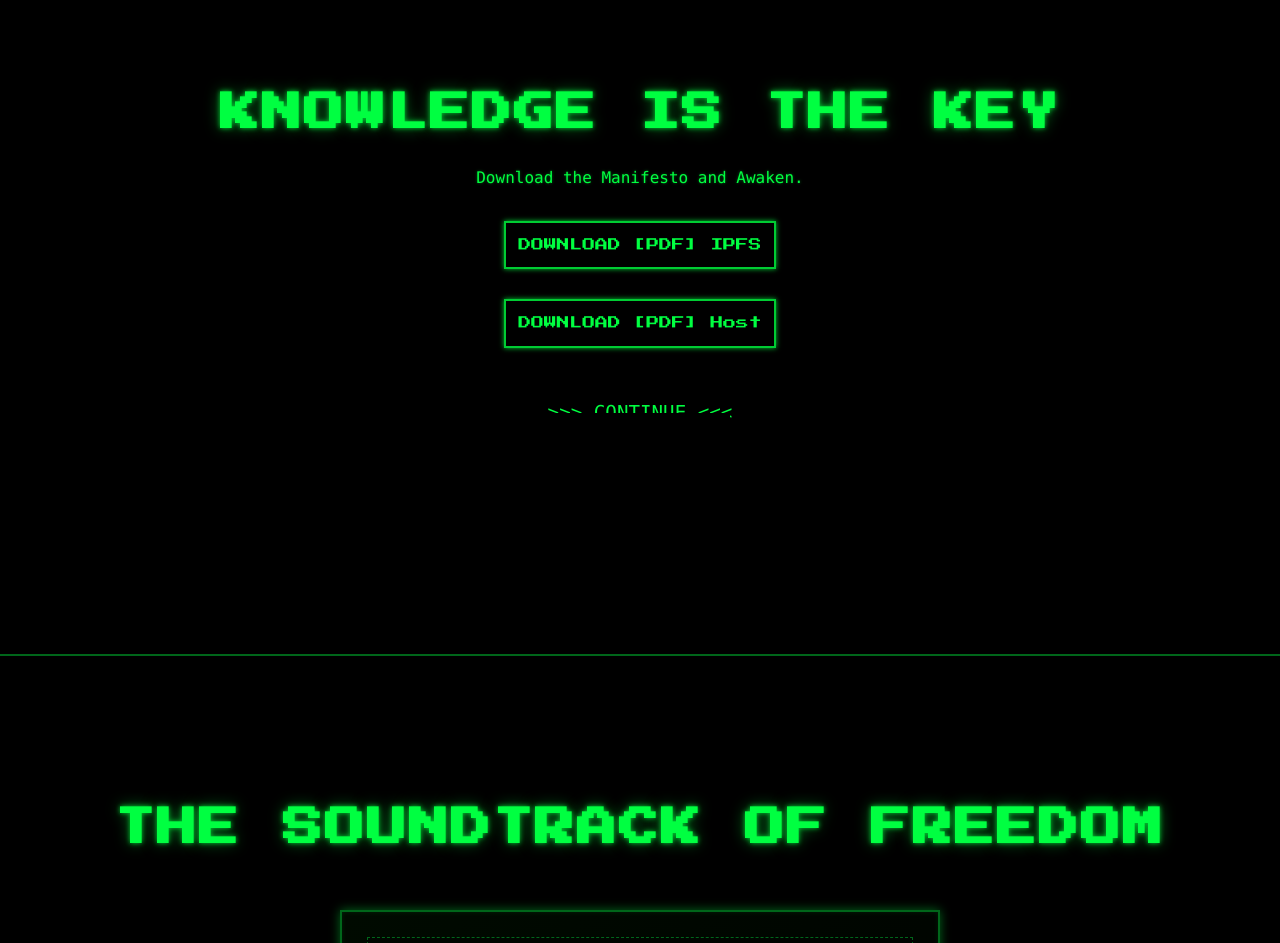
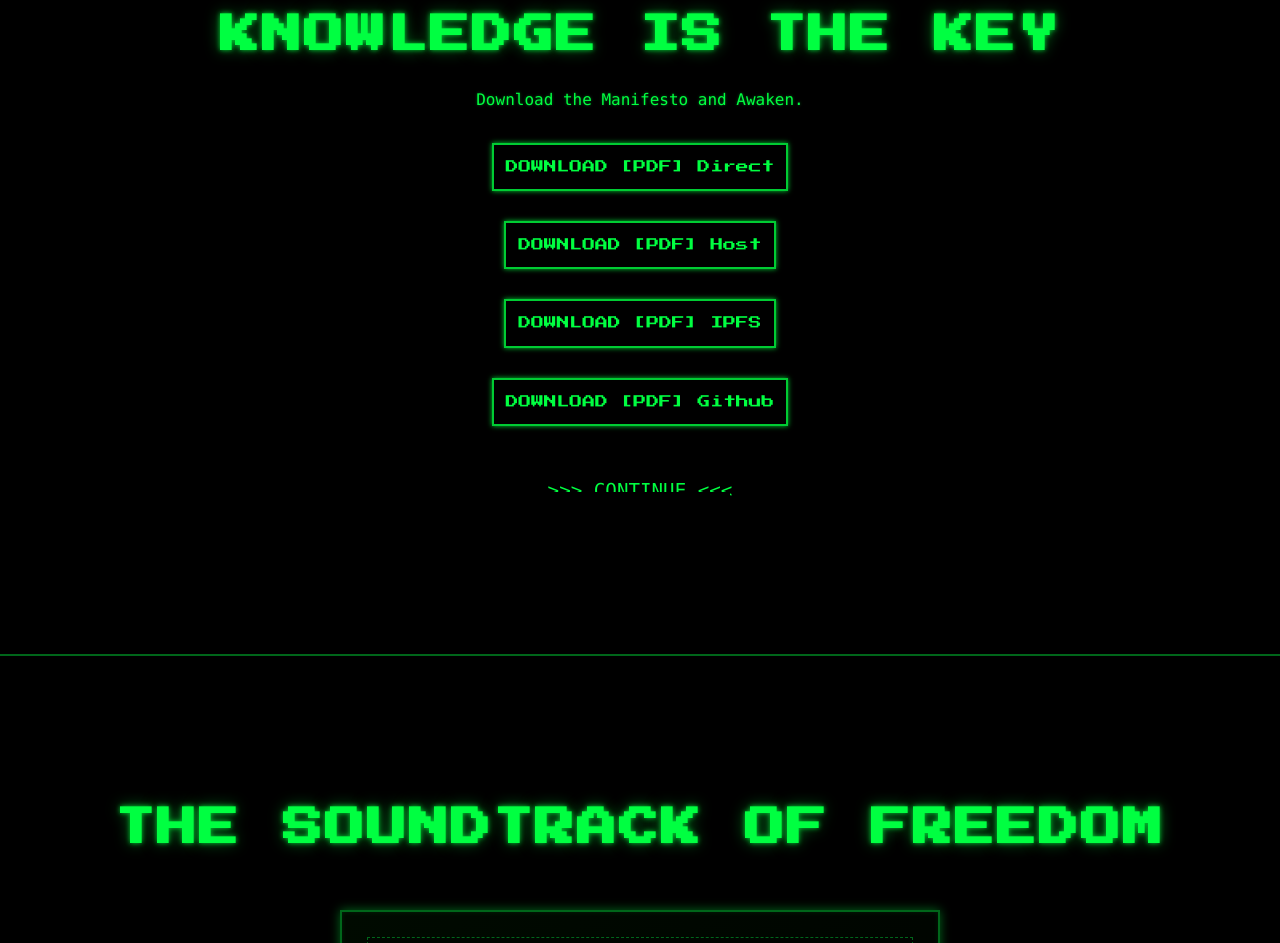
Before and after one commit to benkmlm/m-l-m, a plain HTML site: page www/en/index.html in a window 1280 px wide. Shown: the part 944-1887 px from the top of the page. Drawn offline with Linux system fonts and the light colour scheme.

Commit message:
Add files via upload

```diff
--- a/www/en/index.html
+++ b/www/en/index.html
@@ -51,10 +51,16 @@
         <h2 class="title-matrix">KNOWLEDGE IS THE KEY</h2>
         <p class="text-matrix">Download the Manifesto and Awaken.</p>
         <div class="buttons-download">
-            <a href="https://bafybeic4zvznq7lkxnfejjjcteifowsodetp2mag4ycwu42mdtpunrwnbm.ipfs.dweb.link/MLM_Benk_en.pdf" id="download-pdf" target="_blank" class="button-matrix" data-formato="PDF">DOWNLOAD [PDF] IPFS</a>
+            <a href="MLM_Benk_en.pdf" id="download-pdf" target="_blank" class="button-matrix" data-formato="PDF">DOWNLOAD [PDF] Direct</a>
         </div>
         <div class="buttons-download">
             <a href="https://pdfhost.io/v/FkeJPFw5Jb_MODERN_LIBERTARIAN_MANISFESTO" id="download-pdf2" target="_blank" class="button-matrix" data-formato="PDF">DOWNLOAD [PDF] Host</a>
+        </div>
+        <div class="buttons-download">
+            <a href="https://bafybeic4zvznq7lkxnfejjjcteifowsodetp2mag4ycwu42mdtpunrwnbm.ipfs.dweb.link/MLM_Benk_en.pdf" id="download-pdf3" target="_blank" class="button-matrix" data-formato="PDF">DOWNLOAD [PDF] IPFS</a>
+        </div>
+        <div class="buttons-download">
+            <a href="https://github.com/benkmlm/m-l-m/blob/main/MLM_Benk_en.pdf" id="download-pdf4" target="_blank" class="button-matrix" data-formato="PDF">DOWNLOAD [PDF] Github</a>
         </div>
         <a href="#block3" class="button-continue">
             <span class="glitch-text">>>> CONTINUE <<<</span>
```
